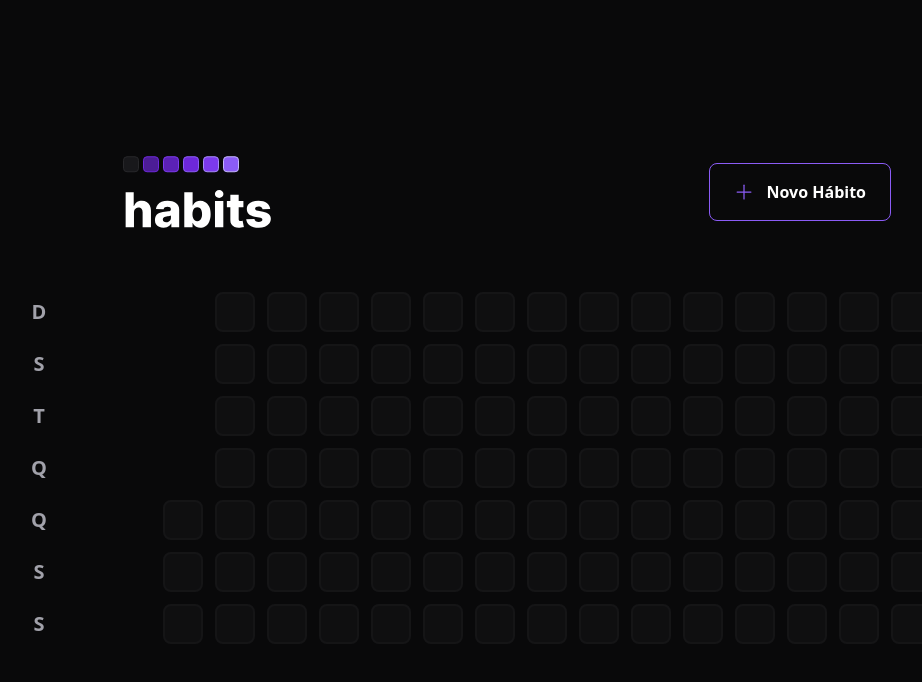
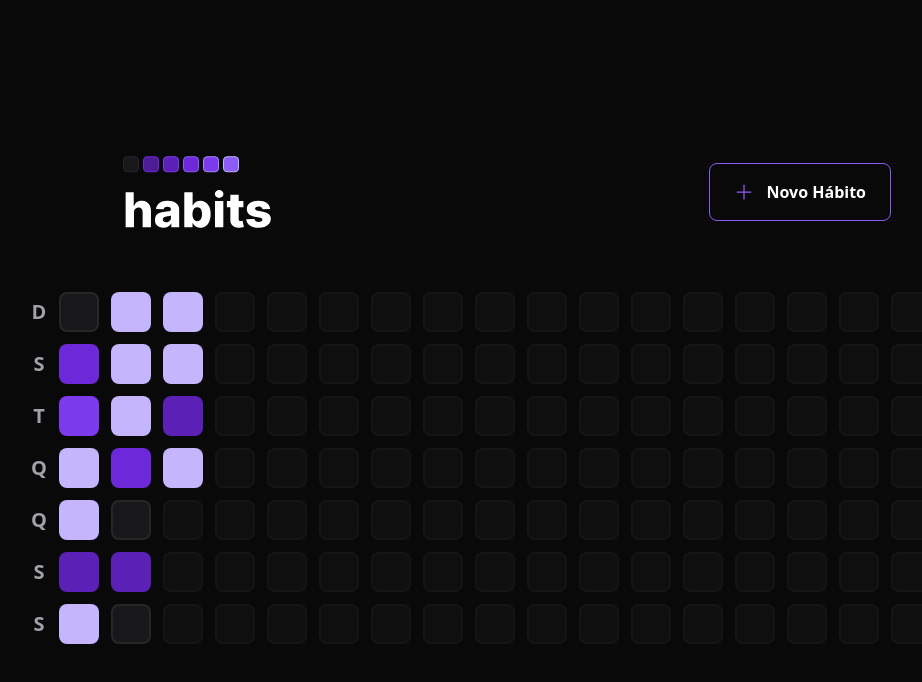
Before and after one commit to gomessgbr/NLW-Habits-FrontEnd-Web, a React (Vite) app: page / in a window 1280 px wide. Shown: the top 682 px of the page, without its empty margins (133-1055 px from the left). Built offline with nearby package versions, Linux system fonts and the light colour scheme.

Commit message:
feat: props to change colors on habit day

```diff
--- a/src/components/SummaryTable.tsx
+++ b/src/components/SummaryTable.tsx
@@ -25,7 +25,13 @@ export function SummaryTable() {
 
       <div className=" grid grid-rows-7 grid-flow-col gap-3">
         {summaryDates.map((summaryDay) => {
-          return <HabitDay key={summaryDay.toString()} />;
+          return (
+            <HabitDay
+            key={summaryDay.toString()}
+            amount={5}
+            completed={Math.round(Math.random()*5)}
+          />
+          )
         })}
 
         {amountOfDaysToFill > 0 &&
```
